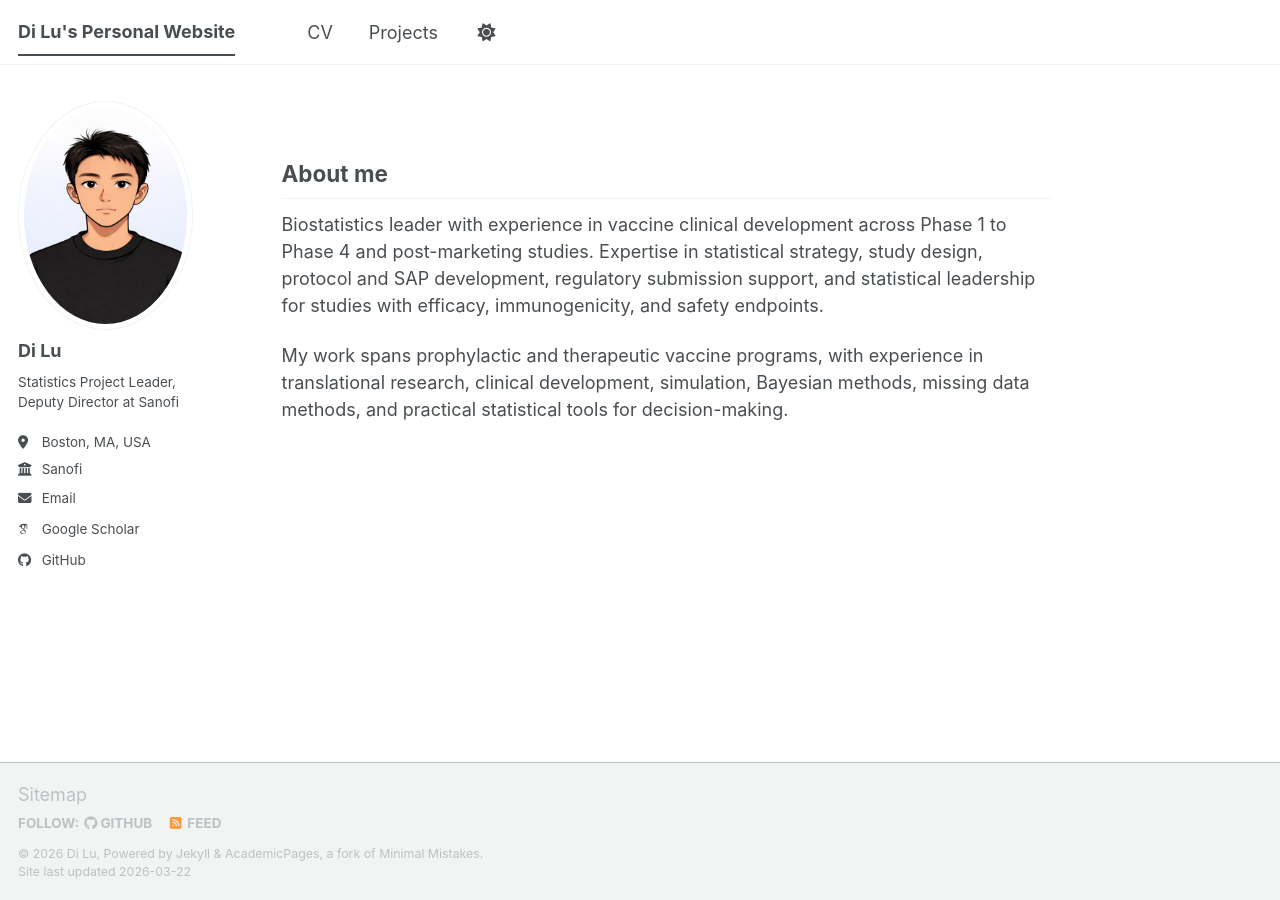
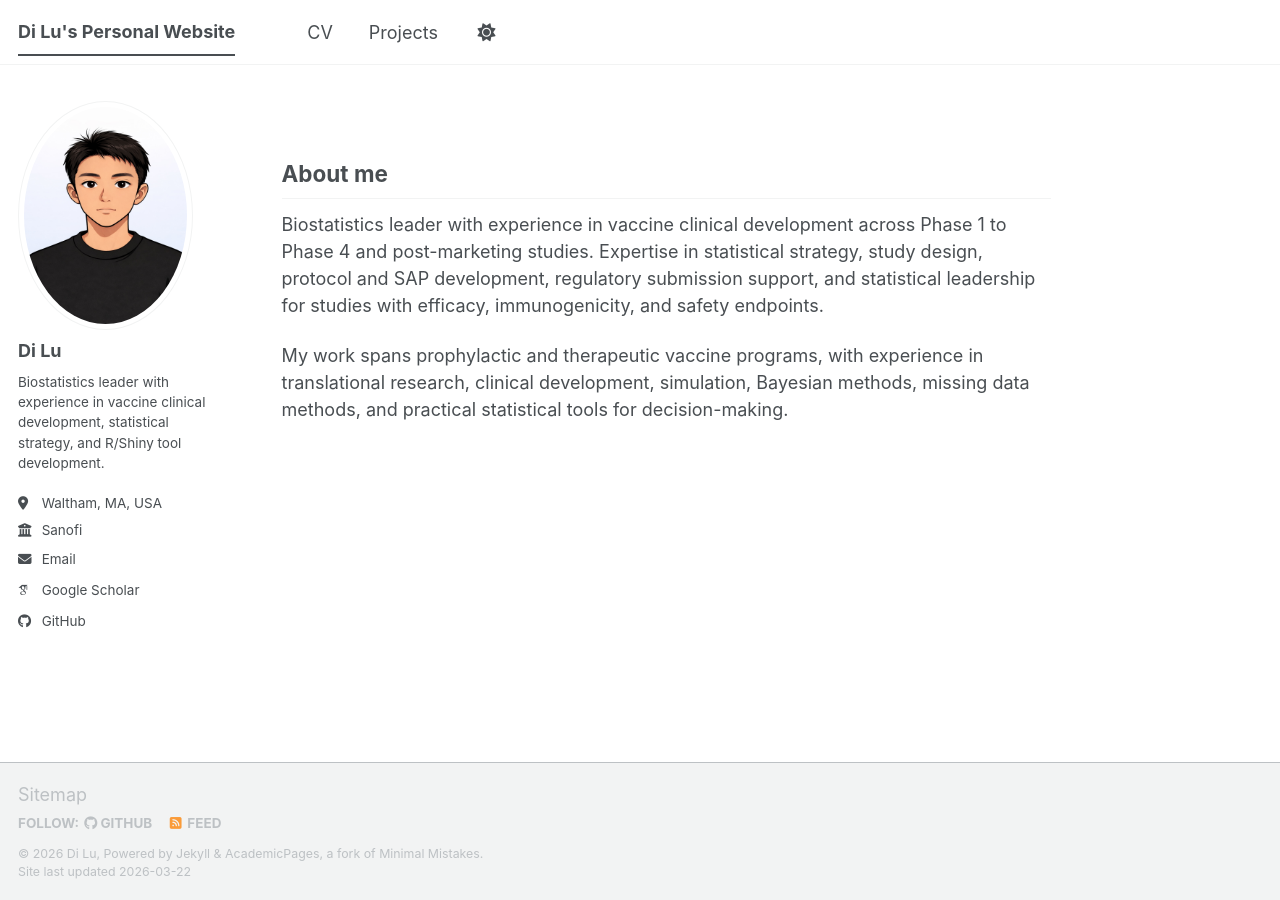
Before and after one commit to dilustats/dilustats.github.io, a Jekyll site: the page built from _pages/about.md, in a window 1280 px wide. Built offline with Jekyll 4.4.1, drawn with Linux system fonts in a browser that asks for light colours; some web fonts are replaced; a script bundle is joined from its source files by our own code; library files that are not in the unit come from our copies.

Commit message:
Update _config.yml

```diff
--- a/_config.yml
+++ b/_config.yml
@@ -9,7 +9,7 @@
 title                    : "Di Lu's Personal Website"
 title_separator          : "-"
 name                     : &name "Di Lu"
-description              : &description "Biostatistician | Vaccines | R/Shiny Tools"
+description              : &description "Biostatistics leader in vaccine clinical development"
 url                      : "https://dilustats.github.io"
 baseurl                  : ""
 repository               : "dilustats/dilustats.github.io"
@@ -19,8 +19,8 @@
   avatar           : "profile.png"
   name             : "Di Lu"
   pronouns         :
-  bio              : "Statistics Project Leader, Deputy Director at Sanofi"
-  location         : "Boston, MA, USA"
+  bio              : "Biostatistics leader with experience in vaccine clinical development, statistical strategy, and R/Shiny tool development."
+  location         : "Waltham, MA, USA"
   employer         : "Sanofi"
   uri              :
   email            : "ludigz@outlook.com"
```
